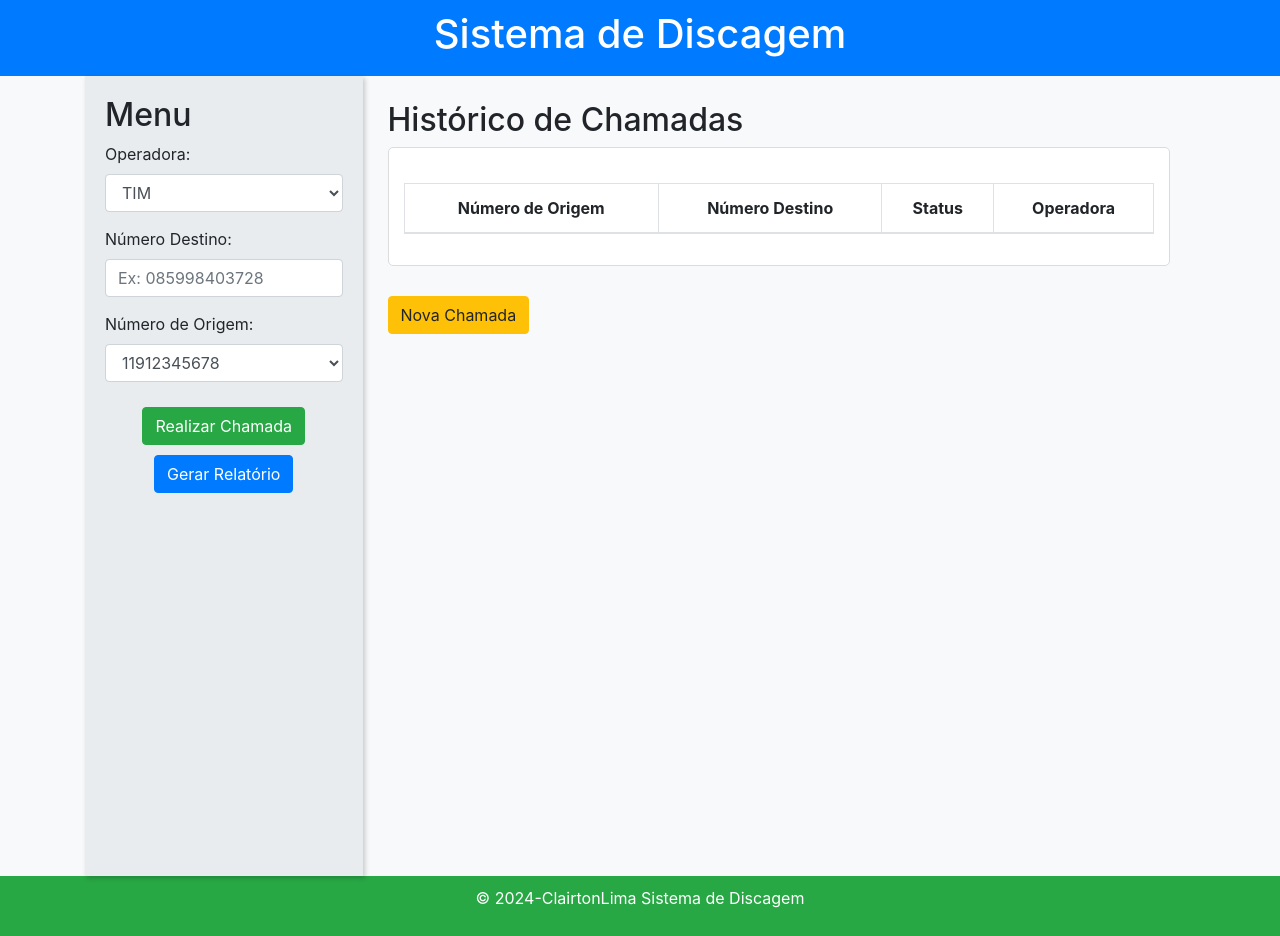
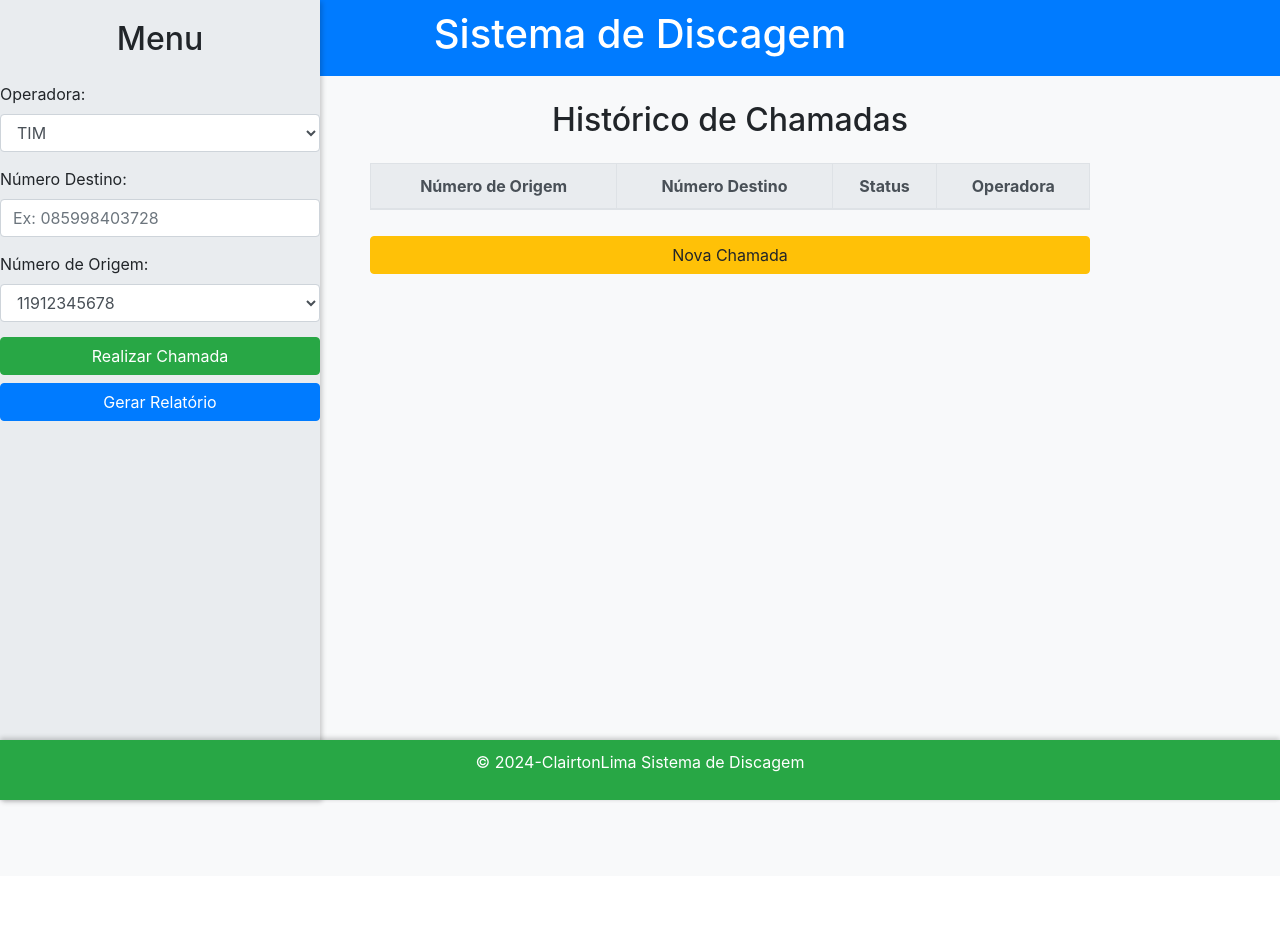
Before and after one commit to Clairtonlm/SEA_2, a Flask app: page / in a window 1280 px wide. After the commit the page ends 805 px from the top, so only its background shows below. Run offline with Flask 2, Linux system fonts and the light colour scheme; lists and menus that the app fills with data are empty; some libraries are stand-ins or nearby versions.

Commit message:
Finalizado.

```diff
--- a/app/static/css/style.css
+++ b/app/static/css/style.css
@@ -1,7 +1,12 @@
-body {
-    background-color: #f8f9fa;
+/* Garante que o layout ocupe toda a tela */
+body, html {
+    height: 100%;
+    margin: 0;
+    padding: 0;
+    background-color: #f8f9fa; /* Cor de fundo */
 }
 
+/* Header com cor azul e centralizado */
 .header {
     background-color: #007bff;
     color: white;
@@ -9,48 +14,78 @@ body {
     text-align: center;
 }
 
+/* Footer fixo no rodapé da tela */
 .footer {
     background-color: #28a745;
     color: white;
     padding: 10px;
     text-align: center;
+    position: fixed; /* Mantém o footer fixo no fim da tela */
+    bottom: 0;
+    left: 0;
+    width: 100%; /* Ocupa toda a largura */
+    box-shadow: 0px -2px 5px rgba(0, 0, 0, 0.2); /* Sombra para separação */
+    z-index: 10; /* Mantém o footer acima dos outros elementos */
 }
 
-.sidebar {
-    background-color: #e9ecef; /* Background da sidebar */
-    padding: 20px;
-    height: 100vh; /* Altura total da tela */
-    box-shadow: 2px 2px 5px rgba(0, 0, 0, 0.2); /* Sombra */
+/* Container geral usando flexbox */
+.container-fluid {
+    min-height: 100vh; /* Ocupa 100% da altura da tela */
+    display: flex;
+    flex-direction: column; /* Organiza os elementos verticalmente */
 }
 
-.sidebar .form-group {
-    margin-bottom: 15px;
+/* Ajuste da área de conteúdo principal */
+.main-area {
+    flex: 1; /* Faz a área principal ocupar o espaço disponível */
+    margin-left: 25%; /* Deixa espaço para a sidebar */
+    padding: 25px; /* Espaçamento interno */
 }
 
-.main-area {
-    padding: 25px; /* Espaçamento ao redor */
+/* Sidebar colada à esquerda, com estilo canvas */
+.sidebar {
+    background-color: #e9ecef;
+    padding: 20px;
+    width: 25%; /* Ocupa 25% da largura */
+    position: fixed; /* Fixa a sidebar na esquerda */
+    height: 100vh; /* Altura total da tela */
+    top: 0;
+    left: 0;
+    box-shadow: 2px 2px 5px rgba(0, 0, 0, 0.2); /* Sombra 3D */
+    overflow-y: auto; /* Scroll interno se necessário */
 }
 
-.call-info {
-    border: 1px solid #dcdcdc;
-    padding: 15px;
-    border-radius: 5px;
-    background-color: #ffffff; /* Branco */
-    margin-bottom: 20px;
+/* Estilização dos grupos de formulário */
+.sidebar .form-group {
+    margin-bottom: 15px; /* Espaçamento entre campos */
 }
 
+/* Botões estilizados */
+.btn-success, .btn-primary, .btn-warning {
+    margin-top: 10px; /* Espaço superior nos botões */
+    width: 100%; /* Botões ocupam toda a largura */
+}
+
+/* Tabela estilizada */
 .table-responsive {
-    margin-top: 20px;
+    margin-top: 20px; /* Espaço acima da tabela */
 }
 
 .table {
-    width: 100%;
+    width: 100%; /* A tabela ocupa toda a largura */
+    border-collapse: collapse; /* Remove espaçamento entre células */
 }
 
 .table th, .table td {
-    text-align: center; /* Centralização do texto na tabela */
+    text-align: center; /* Centraliza o texto */
+    padding: 10px; /* Espaçamento interno das células */
 }
 
-.btn-success, .btn-primary, .btn-warning {
-    margin-top: 10px; /* Espaçamento acima dos botões */
+.table thead th {
+    background-color: #f1f1f1; /* Cabeçalho com fundo claro */
 }
+
+/* Texto centralizado */
+.text-center {
+    text-align: center;
+}
--- a/app/templates/index.html
+++ b/app/templates/index.html
@@ -2,9 +2,10 @@
 
 {% block content %}
 <div class="container-fluid">
-    <div class="row">
-        <div class="col-md-3 sidebar"> <!-- Sidebar -->
-            <h2>Menu</h2>
+    <div class="row no-gutters">
+        <!-- Sidebar colada à esquerda -->
+        <div class="col-md-4 sidebar">
+            <h2 class="text-center mb-4">Menu</h2>
             <form id="call-form">
                 <div class="form-group">
                     <label for="operator">Operadora:</label>
@@ -15,26 +16,31 @@
                         <option value="OUTRAS">OUTRAS</option>
                     </select>
                 </div>
+
                 <div class="form-group">
                     <label for="destination">Número Destino:</label>
                     <input type="text" class="form-control" id="destination" placeholder="Ex: 085998403728" required>
                 </div>
+
                 <div class="form-group">
                     <label for="source">Número de Origem:</label>
                     <select class="form-control" id="source" required></select>
                 </div>
+
                 <div class="form-group text-center">
-                    <button type="button" id="make-call" class="btn btn-success">Realizar Chamada</button>
-                    <button type="button" id="generate-report" class="btn btn-primary">Gerar Relatório</button>
+                    <button type="button" id="make-call" class="btn btn-success btn-block">Realizar Chamada</button>
+                    <button type="button" id="generate-report" class="btn btn-primary btn-block">Gerar Relatório</button>
                 </div>
             </form>
         </div>
-        <div class="col-md-9 main-area"> <!-- Histórico de Chamadas -->
-            <h2>Histórico de Chamadas</h2>
+
+        <!-- Main Area: Histórico -->
+        <div class="col-md-8 main-area">
+            <h2 class="text-center mb-4">Histórico de Chamadas</h2>
             <div class="call-info">
                 <div class="table-responsive">
-                    <table class="table table-bordered">
-                        <thead>
+                    <table class="table table-bordered table-hover">
+                        <thead class="thead-light">
                             <tr>
                                 <th>Número de Origem</th>
                                 <th>Número Destino</th>
@@ -42,14 +48,19 @@
                                 <th>Operadora</th>
                             </tr>
                         </thead>
-                        <tbody id="call-list"></tbody> <!-- Onde as chamadas serão listadas -->
+                        <tbody id="call-list"></tbody>
                     </table>
                 </div>
             </div>
-            <div class="buttons">
+            <div class="text-center">
                 <button type="button" class="btn btn-warning" id="new-call">Nova Chamada</button>
             </div>
         </div>
     </div>
 </div>
+
+<!-- Footer Fixo -->
+<div class="footer">
+    © 2024 - Clairton Lima Sistema de Discagem
+</div>
 {% endblock %}
```
